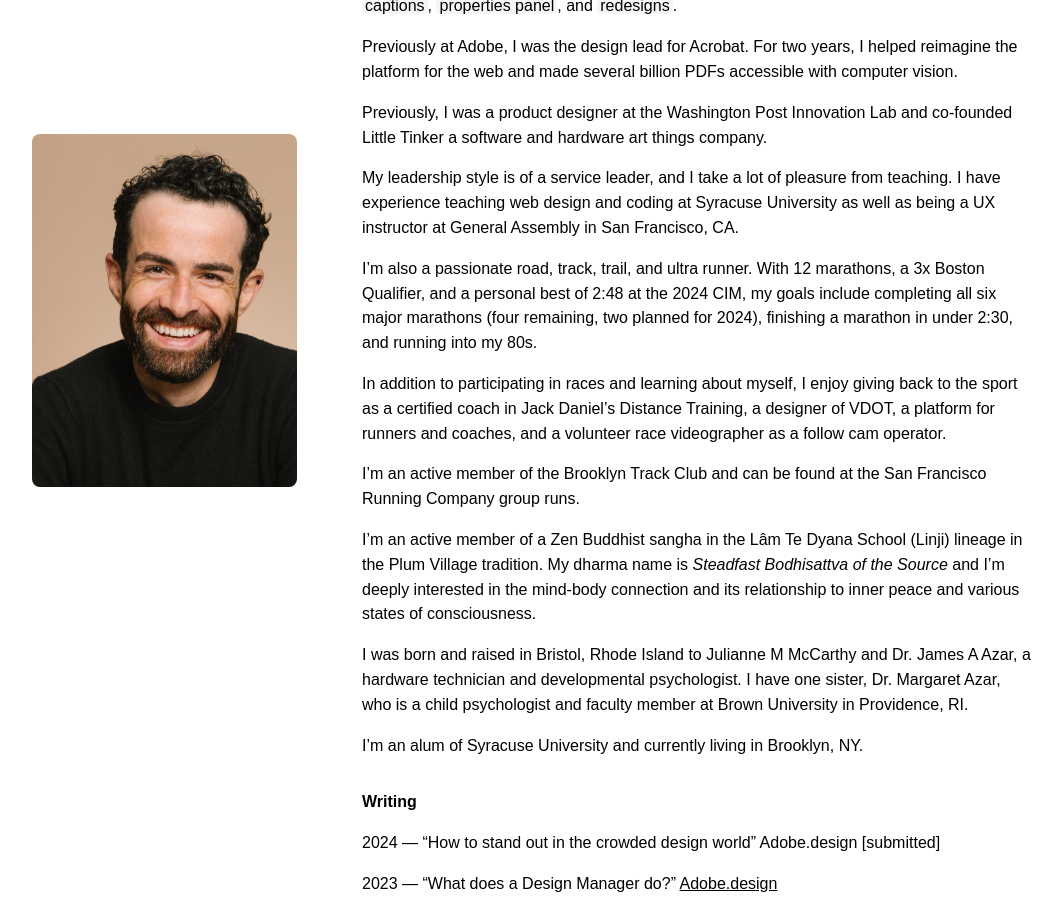
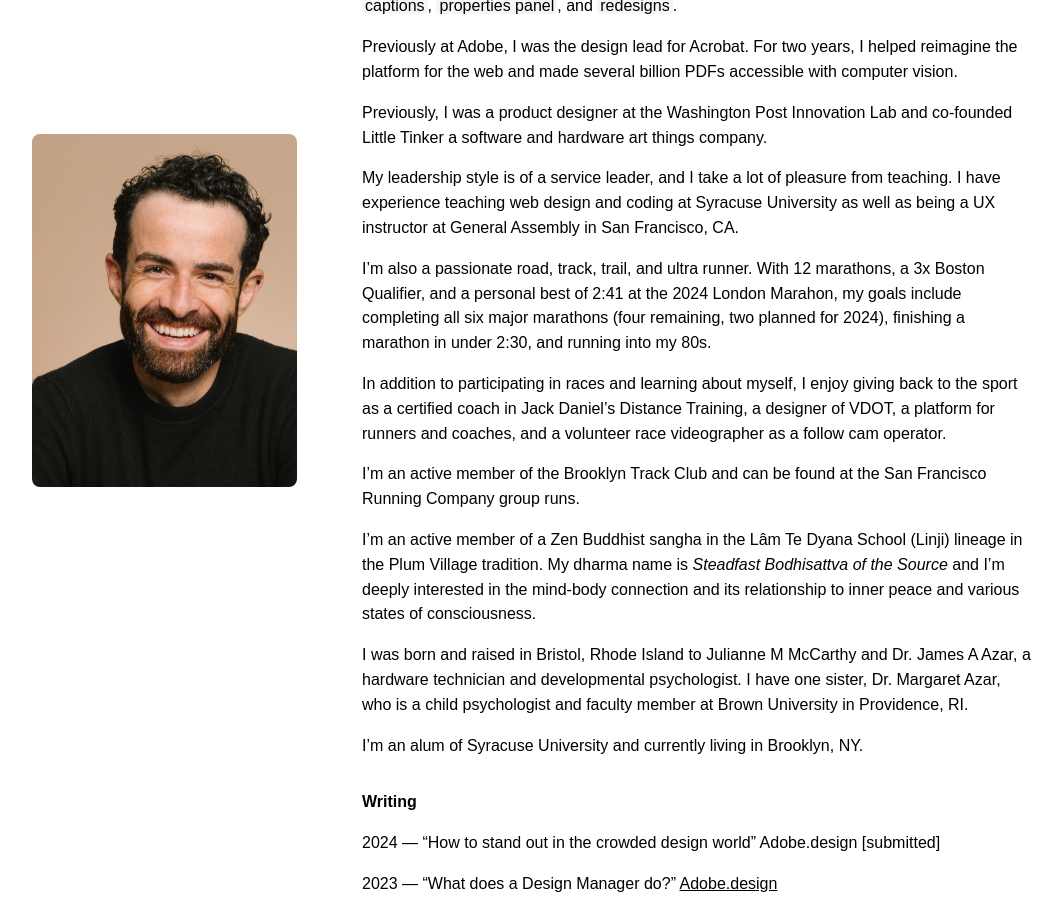
Before and after one commit to ReptarAzar/reptarazar.github.io, a Jekyll site: the page 5.0/index.html, which Jekyll copies as it is, in a window 1280 px wide and 900 px high, scrolled down 429 px. Shown: the whole window, without its empty margins (108-1169 px from the left). Built offline with Jekyll 4.4.1, drawn with Linux system fonts in a browser that asks for light colours; some web fonts are replaced.

Commit message:
Updating PR

```diff
--- a/5.0/index.html
+++ b/5.0/index.html
@@ -77,7 +77,7 @@ Website hand designed and coded by
 
     <p>My leadership style is of a service leader, and I take a lot of pleasure from teaching. I have experience teaching web design and coding at Syracuse University as well as being a UX instructor at General Assembly in San Francisco, CA.</p>
 
-    <p>I’m also a passionate road, track, trail, and ultra runner. With 12 marathons, a 3x Boston Qualifier, and a personal best of 2:48 at the 2024 CIM, my goals include completing all six major marathons (four remaining, two planned for 2024), finishing a marathon in under 2:30, and running into my 80s. </p>
+    <p>I’m also a passionate road, track, trail, and ultra runner. With 12 marathons, a 3x Boston Qualifier, and a personal best of 2:41 at the 2024 London Marahon, my goals include completing all six major marathons (four remaining, two planned for 2024), finishing a marathon in under 2:30, and running into my 80s. </p>
 
     <p>In addition to participating in races and learning about myself, I enjoy giving back to the sport as a certified coach in Jack Daniel’s Distance Training, a designer of VDOT, a platform for  runners and coaches, and a volunteer race videographer as a follow cam operator.</p>
 
```
